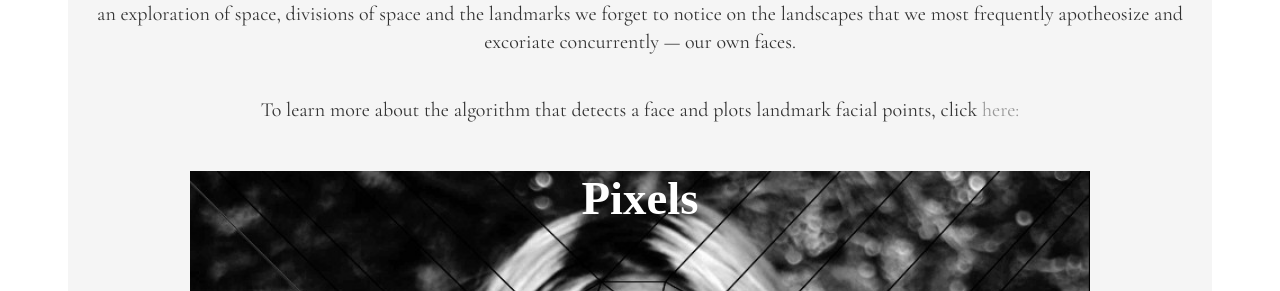
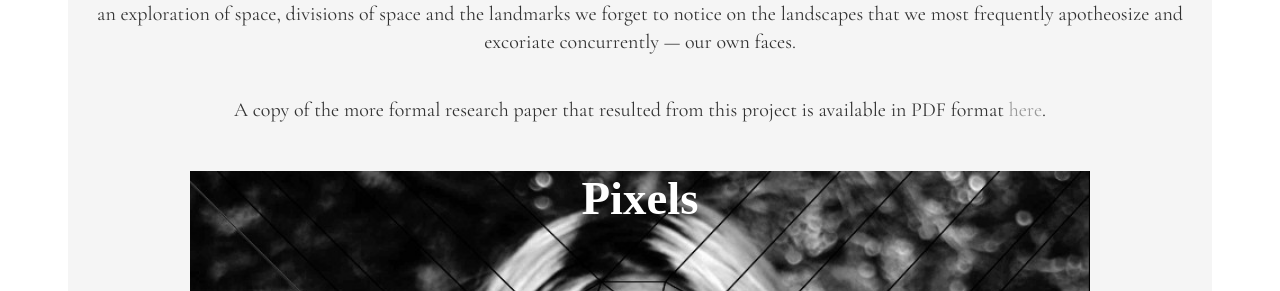
Before and after one commit to nikaroxanne/nikaroxanne.github.io, a Jekyll site: the page built from triangulation.html, in a window 1280 px wide and 900 px high, scrolled down 2251 px. Shown: the part 162-453 px from the top of the window. Built offline with Jekyll 4.4.1, drawn with Linux system fonts in a browser that asks for light colours; some web fonts are replaced.

Commit message:
fixed hyperlink to project pdf

```diff
--- a/triangulation.html
+++ b/triangulation.html
@@ -116,8 +116,7 @@ permalink: /projects/triangulation/
 					<p>We delineate spaces without thinking. This is a way to think about how we create referential landmarks to ourselves and to other points. This is an exploration of space, divisions of space and the landmarks we forget to notice on the landscapes that we most frequently apotheosize and excoriate concurrently — our own faces.</p>
 				</div>
 				<div class = "content">
-					<p>To learn more about the algorithm that detects a face and plots landmark facial points, click <a href = "/triangulationAnalysis"> here: </a> </p>
-
+					<p> A copy of the more formal research paper that resulted from this project is available in PDF format <a href= "{{site.url}}/assets/docs/comp163reportNikaKorchok.pdf"> here</a>.</p>
 
 
 					<!--
```
Also changed, not shown: 2 other files.
